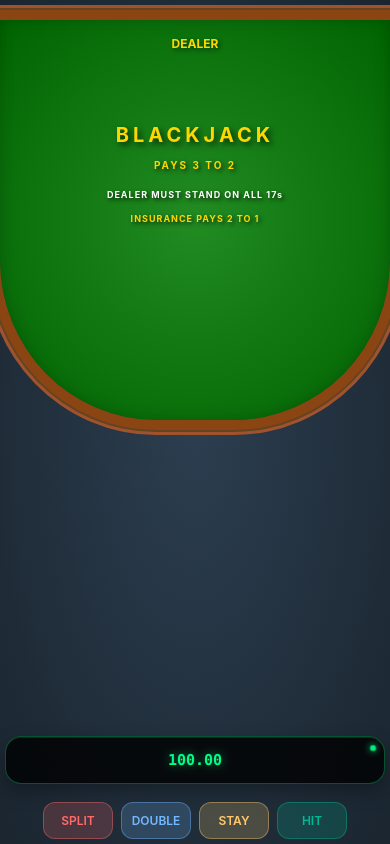
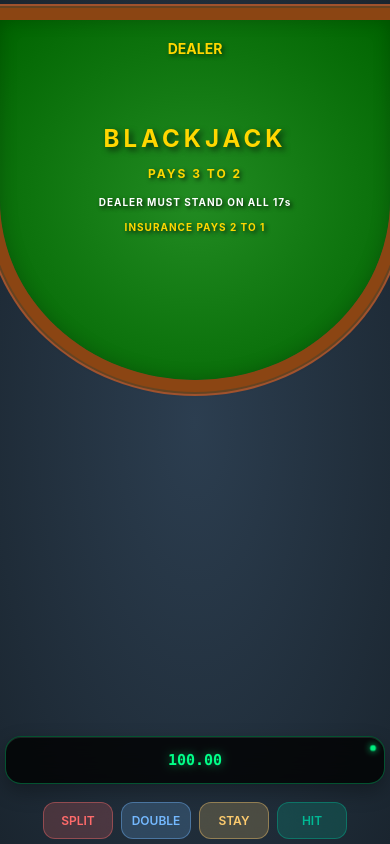
Before and after one commit to RebelsBlocks/wars-of-cards-backend, a React (Vite) app in the folder Blackjack-game/frontend-blackjack/: page / in a window 390 px wide. Built offline with nearby package versions, Linux system fonts and the light colour scheme.

Commit message:
Update Table.css

```diff
--- a/Blackjack-game/frontend-blackjack/src/components/Table.css
+++ b/Blackjack-game/frontend-blackjack/src/components/Table.css
@@ -6,34 +6,34 @@
   align-items: flex-start;
   background: radial-gradient(ellipse at center, #2c3e50 0%, #1a252f 100%);
   overflow: hidden;
-  padding-top: 60px;
+  padding-top: 40px; /* Zwiększony padding z 30px */
 }
 
+/* Zmniejszamy rozmiar stołu */
 .table-frame {
-  width: 140%;
-  height: 700px;
+  width: 100%; /* Zmniejszony rozmiar z 120% na 100% */
+  height: 520px; /* Zwiększona wysokość z 450px na 520px */
   position: relative;
-  margin-left: -20%;
-  margin-right: -20%;
+  margin: 0; /* Usunięte marginesy */
 }
 
 .table-surface {
   width: 100%;
   height: 100%;
   background: radial-gradient(ellipse at center, #228B22 0%, #006400 100%);
-  border-radius: 0 0 40% 40%;
+  border-radius: 0 0 50% 50%; /* Zwiększony promień zaokrąglenia */
   position: relative;
-  padding: 40px;
+  padding: 25px; /* Zwiększony padding z 20px */
   /* Tworzymy drewnianą ramkę używając box-shadow */
   box-shadow:
     /* Wewnętrzny cień dla głębi */
-    inset 0 0 30px rgba(0,0,0,0.2),
+    inset 0 0 25px rgba(0,0,0,0.2),
     /* Główna drewniana ramka */
-    0 0 0 25px #8b4513,
-    0 0 0 27px #654321,
-    0 0 0 30px #a0522d,
+    0 0 0 18px #8b4513,
+    0 0 0 20px #654321,
+    0 0 0 23px #a0522d,
     /* Zewnętrzny cień */
-    0 10px 30px rgba(0,0,0,0.5);
+    0 6px 18px rgba(0,0,0,0.5);
 
   /* Dodajemy teksturę drewna jako tło na ramce */
   background-image:
@@ -72,7 +72,7 @@
 /* Obszar krupiera */
 .dealer-area {
   position: absolute;
-  top: 40px;
+  top: 25px; /* Zwiększone z 20px */
   left: 50%;
   transform: translateX(-50%);
   text-align: center;
@@ -82,9 +82,9 @@
 
 .dealer-label {
   color: #FFD700;
-  font-size: 16px;
+  font-size: 18px; /* Zwiększone z 16px */
   font-weight: bold;
-  margin-bottom: 15px;
+  margin-bottom: 12px; /* Zwiększone z 10px */
   text-shadow: 2px 2px 4px rgba(0,0,0,0.5);
 }
 
@@ -97,7 +97,7 @@
 /* Napisy na stole */
 .table-text {
   position: absolute;
-  top: 25%;
+  top: 28%; /* Dostosowane do nowej wysokości */
   left: 50%;
   transform: translateX(-50%);
   text-align: center;
@@ -106,34 +106,34 @@
 
 .blackjack-text {
   color: #FFD700;
-  font-size: 38px;
+  font-size: 36px; /* Zwiększone z 32px */
   font-weight: bold;
   text-shadow: 3px 3px 6px rgba(0,0,0,0.7);
   letter-spacing: 4px;
-  margin-bottom: 8px;
+  margin-bottom: 8px; /* Zwiększone z 6px */
 }
 
 .pays-text {
   color: #FFD700;
-  font-size: 16px;
+  font-size: 16px; /* Zwiększone z 14px */
   font-weight: bold;
   text-shadow: 2px 2px 4px rgba(0,0,0,0.7);
   letter-spacing: 2px;
-  margin-bottom: 15px;
+  margin-bottom: 12px; /* Zwiększone z 10px */
 }
 
 .dealer-must-text {
   color: #FFFFFF;
-  font-size: 14px;
+  font-size: 14px; /* Zwiększone z 12px */
   font-weight: bold;
   text-shadow: 2px 2px 4px rgba(0,0,0,0.8);
   letter-spacing: 1px;
-  margin-bottom: 10px;
+  margin-bottom: 10px; /* Zwiększone z 8px */
 }
 
 .insurance-text {
   color: #FFD700;
-  font-size: 14px;
+  font-size: 14px; /* Zwiększone z 12px */
   font-weight: bold;
   text-shadow: 2px 2px 4px rgba(0,0,0,0.7);
   letter-spacing: 1px;
@@ -154,8 +154,101 @@
 
 .player-cards {
   display: flex;
-  gap: -20px;
+  gap: -15px;
   justify-content: center;
+  align-items: center;
+  flex-wrap: wrap;
+  max-width: 75px; /* Zmniejszone z 90px */
+}
+
+/* Obszary graczy */
+.player-spots {
+  position: absolute;
+  bottom: 35px;
+  left: 50%;
+  transform: translateX(-50%);
+  width: 90%;
+  display: flex;
+  justify-content: space-around;
+  align-items: flex-end;
+}
+
+/* Przesuwamy miejsca 1 i 3 do góry, a miejsce 2 zostawiamy niżej */
+.player-spots .player-spot:first-child,
+.player-spots .player-spot:last-child {
+  margin-bottom: 35px; /* Zwiększone z 25px */
+}
+
+/* Przesuwamy środkowe miejsce w dół */
+.player-spots .player-spot:nth-child(2) {
+  margin-bottom: -10px;
+}
+
+.player-spot {
+  width: 90px; /* Zmniejszone ze 110px */
+  height: 90px;
+  position: relative;
+  padding: 6px;
+  border-radius: 50%;
+  background: rgba(0, 0, 0, 0.3);
+  border: 2px solid rgba(255, 215, 0, 0.4);
+  margin: 0 12px;
+  transition: all 0.3s ease;
+  display: flex;
+  flex-direction: column;
+  align-items: center;
+  justify-content: center;
+}
+
+.player-spot.occupied {
+  border-color: rgba(255, 215, 0, 0.9);
+  background: rgba(0, 100, 0, 0.4);
+  box-shadow: 0 0 15px rgba(255, 215, 0, 0.3);
+}
+
+.player-spot.vacant {
+  opacity: 0.8;
+  border-style: dashed;
+}
+
+.spot-number {
+  position: absolute;
+  top: -25px;
+  left: 50%;
+  transform: translateX(-50%);
+  color: #FFD700;
+  font-size: 12px;
+  font-weight: bold;
+  text-shadow: 2px 2px 4px rgba(0,0,0,0.5);
+  white-space: nowrap;
+  background: rgba(0, 0, 0, 0.6);
+  padding: 2px 6px;
+  border-radius: 8px;
+}
+
+.vacant-label {
+  color: rgba(255, 255, 255, 0.8);
+  font-size: 10px;
+  font-weight: bold;
+  text-align: center;
+  text-transform: uppercase;
+  letter-spacing: 1px;
+  line-height: 1.2;
+}
+
+.bet-amount {
+  position: absolute;
+  bottom: -30px;
+  left: 50%;
+  transform: translateX(-50%);
+  color: #FFD700;
+  font-size: 14px;
+  font-weight: bold;
+  text-shadow: 2px 2px 4px rgba(0,0,0,0.5);
+  background: rgba(0, 0, 0, 0.7);
+  padding: 3px 10px;
+  border-radius: 12px;
+  border: 1px solid rgba(255, 215, 0, 0.5);
 }
 
 
@@ -164,35 +257,99 @@
 /* Responsywność */
 @media (max-width: 1400px) {
   .table-container {
-    padding-top: 50px;
+    padding-top: 35px;
   }
 
   .table-frame {
-    width: 130%;
-    height: 600px;
-    margin-left: -15%;
-    margin-right: -15%;
+    height: 480px; /* Proporcjonalnie dostosowane */
+  }
+
+  .blackjack-text {
+    font-size: 34px;
+  }
+
+  .player-spot {
+    width: 85px;
+    height: 85px;
+    margin: 0 10px;
+  }
+}
+
+@media (max-width: 1024px) {
+  .table-container {
+    padding-top: 30px;
+  }
+
+  .table-frame {
+    height: 440px; /* Proporcjonalnie dostosowane */
+  }
+
+  .table-surface {
+    padding: 22px;
   }
 
   .blackjack-text {
     font-size: 32px;
   }
+
+  .pays-text {
+    font-size: 15px;
+  }
+
+  .dealer-area {
+    top: 22px;
+  }
+
+  .dealer-label {
+    font-size: 17px;
+  }
+
+  .player-spots {
+    bottom: 32px;
+  }
+
+  .player-spot {
+    width: 80px;
+    height: 80px;
+    margin: 0 8px;
+  }
+
+  .player-spots .player-spot:first-child,
+  .player-spots .player-spot:last-child {
+    margin-bottom: 20px;
+  }
+
+  .player-spots .player-spot:nth-child(2) {
+    margin-bottom: -6px;
+  }
+
+  .spot-number {
+    font-size: 11px;
+    top: -22px;
+  }
+
+  .vacant-label {
+    font-size: 9px;
+  }
 }
 
-@media (max-width: 1024px) {
+@media (max-width: 768px) {
   .table-container {
-    padding-top: 40px;
+    padding-top: 25px;
   }
 
   .table-frame {
-    width: 120%;
-    height: 500px;
-    margin-left: -10%;
-    margin-right: -10%;
+    height: 400px; /* Proporcjonalnie dostosowane */
   }
 
   .table-surface {
-    padding: 30px;
+    padding: 20px;
+    box-shadow:
+      inset 0 0 20px rgba(0,0,0,0.2),
+      0 0 0 15px #8b4513,
+      0 0 0 17px #654321,
+      0 0 0 20px #a0522d,
+      0 5px 15px rgba(0,0,0,0.5);
   }
 
   .blackjack-text {
@@ -203,36 +360,69 @@
     font-size: 14px;
   }
 
-  .dealer-area {
-    top: 30px;
+  .dealer-must-text {
+    font-size: 12px;
   }
 
-  .player-area {
-    bottom: 100px;
+  .insurance-text {
+    font-size: 12px;
+  }
+
+  .dealer-area {
+    top: 20px;
+  }
+
+  .dealer-label {
+    font-size: 16px;
+    margin-bottom: 10px;
+  }
+
+  .player-spots {
+    bottom: 28px;
+  }
+
+  .player-spot {
+    width: 70px;
+    height: 70px;
+    margin: 0 6px;
+  }
+
+  .player-spots .player-spot:first-child,
+  .player-spots .player-spot:last-child {
+    margin-bottom: 15px;
+  }
+
+  .player-spots .player-spot:nth-child(2) {
+    margin-bottom: -5px;
+  }
+
+  .spot-number {
+    font-size: 10px;
+    top: -20px;
+  }
+
+  .vacant-label {
+    font-size: 8px;
   }
 }
 
-@media (max-width: 768px) {
+@media (max-width: 480px) {
   .table-container {
-    padding-top: 30px;
+    padding-top: 20px;
   }
 
   .table-frame {
-    width: 110%;
-    height: 450px;
-    margin-left: -5%;
-    margin-right: -5%;
+    height: 360px; /* Proporcjonalnie dostosowane */
   }
 
   .table-surface {
-    padding: 20px;
-    /* Zmniejszamy grubość drewnianej ramki */
+    padding: 18px;
     box-shadow:
-      inset 0 0 20px rgba(0,0,0,0.2),
-      0 0 0 15px #8b4513,
-      0 0 0 17px #654321,
-      0 0 0 20px #a0522d,
-      0 5px 15px rgba(0,0,0,0.5);
+      inset 0 0 18px rgba(0,0,0,0.2),
+      0 0 0 12px #8b4513,
+      0 0 0 14px #654321,
+      0 0 0 16px #a0522d,
+      0 4px 12px rgba(0,0,0,0.5);
   }
 
   .blackjack-text {
@@ -244,87 +434,66 @@
   }
 
   .dealer-must-text {
-    font-size: 11px;
+    font-size: 10px;
   }
 
   .insurance-text {
-    font-size: 11px;
+    font-size: 10px;
   }
 
   .dealer-area {
-    top: 20px;
+    top: 18px;
   }
 
   .dealer-label {
     font-size: 14px;
-    margin-bottom: 10px;
-  }
-
-  .player-area {
-    bottom: 80px;
-  }
-}
-
-@media (max-width: 480px) {
-  .table-container {
-    padding-top: 20px;
-  }
-
-  .table-frame {
-    width: 100%;
-    height: 400px;
-    margin: 0;
-  }
-
-  .table-surface {
-    padding: 15px;
-    /* Jeszcze cieńsza ramka dla małych ekranów */
-    box-shadow:
-      inset 0 0 15px rgba(0,0,0,0.2),
-      0 0 0 10px #8b4513,
-      0 0 0 12px #654321,
-      0 0 0 15px #a0522d,
-      0 5px 10px rgba(0,0,0,0.5);
-  }
-
-  .blackjack-text {
-    font-size: 20px;
-  }
-
-  .pays-text {
-    font-size: 10px;
-  }
-
-  .dealer-must-text {
-    font-size: 9px;
-  }
-
-  .insurance-text {
-    font-size: 9px;
-  }
-
-  .dealer-area {
-    top: 15px;
-  }
-
-  .dealer-label {
-    font-size: 12px;
     margin-bottom: 8px;
   }
 
-  .player-area {
-    bottom: 60px;
+  .player-spots {
+    bottom: 25px;
+  }
+
+  .player-spot {
+    width: 60px;
+    height: 60px;
+    margin: 0 5px;
+  }
+
+  .player-spots .player-spot:first-child,
+  .player-spots .player-spot:last-child {
+    margin-bottom: 12px;
+  }
+
+  .player-spots .player-spot:nth-child(2) {
+    margin-bottom: -4px;
+  }
+
+  .spot-number {
+    font-size: 9px;
+    top: -18px;
+    padding: 1px 5px;
+  }
+
+  .vacant-label {
+    font-size: 7px;
+  }
+
+  .bet-amount {
+    font-size: 12px;
+    bottom: -25px;
+    padding: 2px 6px;
   }
 }
 
 /* Orientacja pozioma na telefonach */
 @media (max-height: 480px) and (orientation: landscape) {
   .table-container {
-    padding-top: 10px;
+    padding-top: 15px;
   }
 
   .table-frame {
-    height: 90vh;
+    height: 300px; /* Proporcjonalnie dostosowane */
   }
 
   .table-surface {
@@ -332,14 +501,38 @@
   }
 
   .blackjack-text {
-    font-size: 20px;
+    font-size: 22px;
   }
 
-  .player-area {
-    bottom: 50px;
+  .player-spots {
+    bottom: 20px;
+  }
+
+  .player-spot {
+    width: 55px;
+    height: 55px;
+    margin: 0 4px;
+  }
+
+  .player-spots .player-spot:first-child,
+  .player-spots .player-spot:last-child {
+    margin-bottom: 10px;
+  }
+
+  .player-spots .player-spot:nth-child(2) {
+    margin-bottom: -3px;
   }
 
   .dealer-area {
-    top: 10px;
+    top: 12px;
+  }
+
+  .spot-number {
+    font-size: 8px;
+    top: -16px;
+  }
+
+  .vacant-label {
+    font-size: 6px;
   }
 }
```
